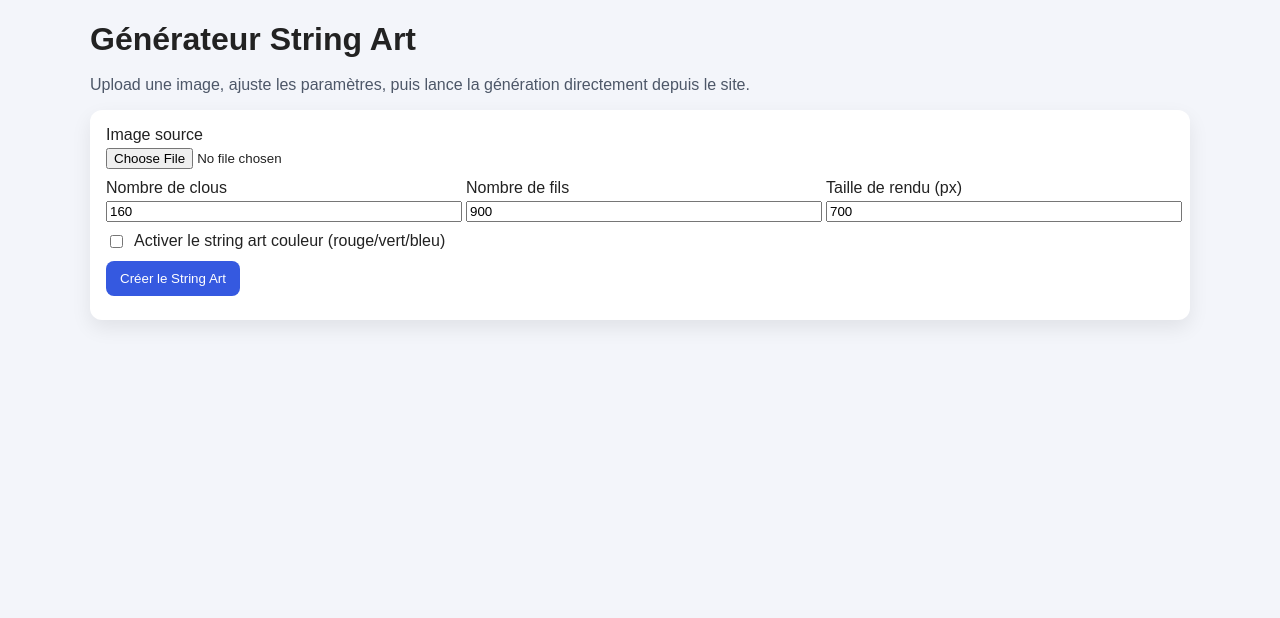
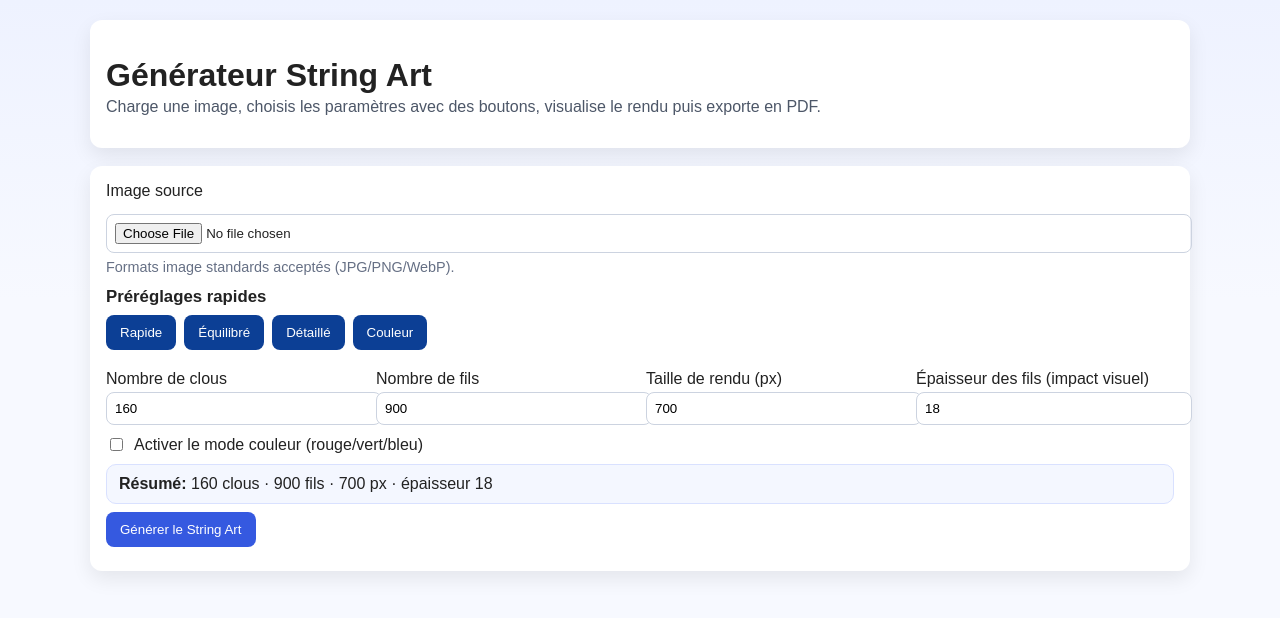
Before and after one commit to Taki-glitch/String-Art, a Flask app: page / in a window 1280 px wide. Shown: the top 618 px of the page. Run offline with Flask 3, Linux system fonts and the light colour scheme.

Commit message:
Improve web UI flow and expose full generation controls

```diff
--- a/app.py
+++ b/app.py
@@ -52,6 +52,7 @@ def generate():
         nails=_safe_int(request.form.get("nails"), 160, 40, 320),
         lines=_safe_int(request.form.get("lines"), 900, 50, 5000),
         size=_safe_int(request.form.get("size"), 700, 300, 1000),
+        line_weight=_safe_int(request.form.get("line_weight"), 18, 5, 50),
         color_mode=request.form.get("color_mode") == "on",
     )
 
--- a/static/style.css
+++ b/static/style.css
@@ -1,7 +1,7 @@
 body {
   font-family: Arial, sans-serif;
   margin: 0;
-  background: #f3f5fa;
+  background: linear-gradient(180deg, #eef2ff, #f7f9ff 300px);
   color: #222;
 }
 .container {
@@ -20,6 +20,21 @@ body {
   box-shadow: 0 8px 20px rgba(0, 0, 0, 0.08);
   margin-bottom: 18px;
 }
+.hero h1 {
+  margin-bottom: 8px;
+}
+.form-card h2 {
+  font-size: 1.05rem;
+  margin: 8px 0;
+}
+.field-block {
+  margin-bottom: 12px;
+}
+.help {
+  margin: 6px 0 0;
+  color: #667085;
+  font-size: 0.9rem;
+}
 label {
   display: block;
   margin-bottom: 10px;
@@ -28,6 +43,9 @@ input[type="number"],
 input[type="file"] {
   width: 100%;
   margin-top: 4px;
+  border: 1px solid #ccd3e0;
+  border-radius: 8px;
+  padding: 8px;
 }
 .grid {
   display: grid;
@@ -40,7 +58,8 @@ input[type="file"] {
   gap: 8px;
 }
 button,
-.btn-secondary {
+.btn-secondary,
+.preset-btn {
   background: #3559e0;
   color: white;
   border: 0;
@@ -52,18 +71,42 @@ button,
   margin-bottom: 8px;
   display: inline-block;
 }
+.preset-btn {
+  background: #0c3f95;
+}
 .btn-secondary {
   background: #1f8f51;
+}
+.preset-row {
+  display: flex;
+  flex-wrap: wrap;
+}
+.actions {
+  margin-top: 8px;
+}
+.summary-box {
+  background: #f4f7ff;
+  border: 1px solid #d9e1ff;
+  border-radius: 10px;
+  padding: 10px 12px;
+  margin-top: 6px;
 }
 .results {
   display: grid;
   grid-template-columns: 1fr 1fr;
   gap: 14px;
 }
-.results img {
+.results img,
+.source-preview img {
   width: 100%;
   border-radius: 8px;
   border: 1px solid #ddd;
+}
+.source-preview {
+  margin-bottom: 14px;
+}
+.hidden {
+  display: none;
 }
 .error {
   color: #b80000;
@@ -73,3 +116,8 @@ ol {
   max-height: 280px;
   overflow: auto;
 }
+@media (max-width: 880px) {
+  .results {
+    grid-template-columns: 1fr;
+  }
+}
--- a/string_art_generator.py
+++ b/string_art_generator.py
@@ -3,7 +3,6 @@ import math
 from dataclasses import dataclass
 from typing import Dict, List, Sequence, Tuple
 
-import cv2
 import numpy as np
 from PIL import Image, ImageDraw
 
@@ -28,11 +27,13 @@ LineCache = Dict[Tuple[int, int], Tuple[np.ndarray, np.ndarray]]
 
 
 def decode_image(image_bytes: bytes, size: int) -> np.ndarray:
-    array = np.frombuffer(image_bytes, np.uint8)
-    img = cv2.imdecode(array, cv2.IMREAD_COLOR)
-    if img is None:
-        raise ValueError("Impossible de lire l'image fournie.")
-    return cv2.resize(img, (size, size), interpolation=cv2.INTER_AREA)
+    try:
+        with Image.open(io.BytesIO(image_bytes)) as source:
+            img = source.convert("RGB").resize((size, size), Image.Resampling.LANCZOS)
+    except Exception as exc:
+        raise ValueError("Impossible de lire l'image fournie.") from exc
+
+    return np.array(img, dtype=np.uint8)
 
 
 def create_circle_points(nails: int, size: int) -> List[Tuple[int, int]]:
@@ -55,8 +56,9 @@ def _precompute_line_pixels(points: Sequence[Tuple[int, int]], size: int) -> Lin
     cache: LineCache = {}
     for i in range(len(points)):
         for j in range(i + 1, len(points)):
-            mask = np.zeros((size, size), dtype=np.uint8)
-            cv2.line(mask, points[i], points[j], 1, 1)
+            mask_img = Image.new("L", (size, size), 0)
+            ImageDraw.Draw(mask_img).line((points[i], points[j]), fill=1, width=1)
+            mask = np.array(mask_img, dtype=np.uint8)
             ys, xs = np.where(mask == 1)
             if len(xs) > 0:
                 cache[(i, j)] = (ys, xs)
@@ -109,7 +111,7 @@ def generate_string_art(image_bytes: bytes, config: GenerationConfig) -> Generat
     line_cache = _precompute_line_pixels(points, config.size)
 
     if not config.color_mode:
-        gray = cv2.cvtColor(source, cv2.COLOR_BGR2GRAY)
+        gray = np.dot(source[..., :3], [0.299, 0.587, 0.114]).astype(np.uint8)
         canvas, steps = _generate_single_channel(
             gray,
             points,
@@ -121,9 +123,8 @@ def generate_string_art(image_bytes: bytes, config: GenerationConfig) -> Generat
         result_img = Image.fromarray(canvas).convert("RGB")
         return GenerationResult(result_img, steps, points)
 
-    rgb = cv2.cvtColor(source, cv2.COLOR_BGR2RGB)
     split_lines = max(1, config.lines // 3)
-    channels = [("rouge", rgb[:, :, 0]), ("vert", rgb[:, :, 1]), ("bleu", rgb[:, :, 2])]
+    channels = [("rouge", source[:, :, 0]), ("vert", source[:, :, 1]), ("bleu", source[:, :, 2])]
 
     rendered_channels: List[np.ndarray] = []
     instructions: List[Tuple[int, int, str]] = []
--- a/templates/index.html
+++ b/templates/index.html
@@ -8,36 +8,65 @@
 </head>
 <body>
   <main class="container">
-    <h1>Générateur String Art</h1>
-    <p class="subtitle">Upload une image, ajuste les paramètres, puis lance la génération directement depuis le site.</p>
+    <header class="hero card">
+      <h1>Générateur String Art</h1>
+      <p class="subtitle">Charge une image, choisis les paramètres avec des boutons, visualise le rendu puis exporte en PDF.</p>
+    </header>
 
-    <form method="post" action="/generate" enctype="multipart/form-data" class="card">
-      <label>Image source
-        <input type="file" name="image" accept="image/*" required>
+    <form method="post" action="/generate" enctype="multipart/form-data" class="card form-card">
+      <div class="field-block">
+        <label for="image-input">Image source</label>
+        <input id="image-input" type="file" name="image" accept="image/*" required>
+        <p class="help">Formats image standards acceptés (JPG/PNG/WebP).</p>
+      </div>
+
+      <section class="source-preview hidden" id="source-preview-wrap">
+        <h2>Aperçu de l'image uploadée</h2>
+        <img id="source-preview" alt="Aperçu de l'image source">
+      </section>
+
+      <section class="field-block">
+        <h2>Préréglages rapides</h2>
+        <div class="preset-row">
+          <button class="preset-btn" type="button" data-preset="fast">Rapide</button>
+          <button class="preset-btn" type="button" data-preset="balanced">Équilibré</button>
+          <button class="preset-btn" type="button" data-preset="detailed">Détaillé</button>
+          <button class="preset-btn" type="button" data-preset="color">Couleur</button>
+        </div>
+      </section>
+
+      <section class="grid">
+        <label>Nombre de clous
+          <input id="nails" type="number" name="nails" min="40" max="320" value="{{ config.nails if config else 160 }}">
+        </label>
+        <label>Nombre de fils
+          <input id="lines" type="number" name="lines" min="50" max="5000" value="{{ config.lines if config else 900 }}">
+        </label>
+        <label>Taille de rendu (px)
+          <input id="size" type="number" name="size" min="300" max="1000" value="{{ config.size if config else 700 }}">
+        </label>
+        <label>Épaisseur des fils (impact visuel)
+          <input id="line_weight" type="number" name="line_weight" min="5" max="50" value="{{ config.line_weight if config else 18 }}">
+        </label>
+      </section>
+
+      <label class="row">
+        <input id="color_mode" type="checkbox" name="color_mode" {% if config and config.color_mode %}checked{% endif %}> Activer le mode couleur (rouge/vert/bleu)
       </label>
 
-      <div class="grid">
-        <label>Nombre de clous
-          <input type="number" name="nails" min="40" max="320" value="{{ config.nails if config else 160 }}">
-        </label>
-        <label>Nombre de fils
-          <input type="number" name="lines" min="50" max="5000" value="{{ config.lines if config else 900 }}">
-        </label>
-        <label>Taille de rendu (px)
-          <input type="number" name="size" min="300" max="1000" value="{{ config.size if config else 700 }}">
-        </label>
+      <div class="summary-box" id="summary-box">
+        <strong>Résumé:</strong>
+        <span id="summary-text">{{ (config.nails if config else 160) }} clous · {{ (config.lines if config else 900) }} fils · {{ (config.size if config else 700) }} px · épaisseur {{ (config.line_weight if config else 18) }}</span>
       </div>
 
-      <label class="row">
-        <input type="checkbox" name="color_mode" {% if config and config.color_mode %}checked{% endif %}> Activer le string art couleur (rouge/vert/bleu)
-      </label>
-
-      <button type="submit">Créer le String Art</button>
-      {% if result_b64 %}
-      <a class="btn-secondary" href="/export-pdf">Exporter PDF</a>
-      <a class="btn-secondary" href="/download-image">Télécharger l'image</a>
-      <a class="btn-secondary" href="/download-instructions">Télécharger les instructions</a>
-      {% endif %}
+      <div class="actions">
+        <button type="submit">Générer le String Art</button>
+        {% if result_b64 %}
+        <a class="btn-secondary" href="/export-pdf">Exporter PDF</a>
+        <a class="btn-secondary" href="/download-image">Télécharger PNG</a>
+        <a class="btn-secondary" href="/download-instructions">Télécharger TXT</a>
+        {% endif %}
+      </div>
     </form>
 
     {% if error %}
@@ -69,5 +98,66 @@
     </section>
     {% endif %}
   </main>
+
+  <script>
+    const imageInput = document.getElementById('image-input');
+    const previewWrap = document.getElementById('source-preview-wrap');
+    const previewImg = document.getElementById('source-preview');
+    const summaryText = document.getElementById('summary-text');
+
+    const nailsInput = document.getElementById('nails');
+    const linesInput = document.getElementById('lines');
+    const sizeInput = document.getElementById('size');
+    const lineWeightInput = document.getElementById('line_weight');
+    const colorModeInput = document.getElementById('color_mode');
+
+    function refreshSummary() {
+      const colorText = colorModeInput.checked ? ' · mode couleur' : '';
+      summaryText.textContent = `${nailsInput.value} clous · ${linesInput.value} fils · ${sizeInput.value} px · épaisseur ${lineWeightInput.value}${colorText}`;
+    }
+
+    imageInput?.addEventListener('change', (event) => {
+      const [file] = event.target.files;
+      if (!file) {
+        previewWrap.classList.add('hidden');
+        previewImg.removeAttribute('src');
+        return;
+      }
+
+      const reader = new FileReader();
+      reader.onload = (e) => {
+        previewImg.src = e.target.result;
+        previewWrap.classList.remove('hidden');
+      };
+      reader.readAsDataURL(file);
+    });
+
+    [nailsInput, linesInput, sizeInput, lineWeightInput, colorModeInput].forEach((input) => {
+      input?.addEventListener('input', refreshSummary);
+      input?.addEventListener('change', refreshSummary);
+    });
+
+    const presets = {
+      fast: { nails: 100, lines: 500, size: 500, line_weight: 20, color: false },
+      balanced: { nails: 160, lines: 900, size: 700, line_weight: 18, color: false },
+      detailed: { nails: 240, lines: 1800, size: 900, line_weight: 14, color: false },
+      color: { nails: 180, lines: 1200, size: 800, line_weight: 16, color: true },
+    };
+
+    document.querySelectorAll('.preset-btn').forEach((btn) => {
+      btn.addEventListener('click', () => {
+        const preset = presets[btn.dataset.preset];
+        if (!preset) return;
+        nailsInput.value = preset.nails;
+        linesInput.value = preset.lines;
+        sizeInput.value = preset.size;
+        lineWeightInput.value = preset.line_weight;
+        colorModeInput.checked = preset.color;
+        refreshSummary();
+      });
+    });
+
+    refreshSummary();
+  </script>
 </body>
 </html>
```
Also changed, not shown: README.md.
